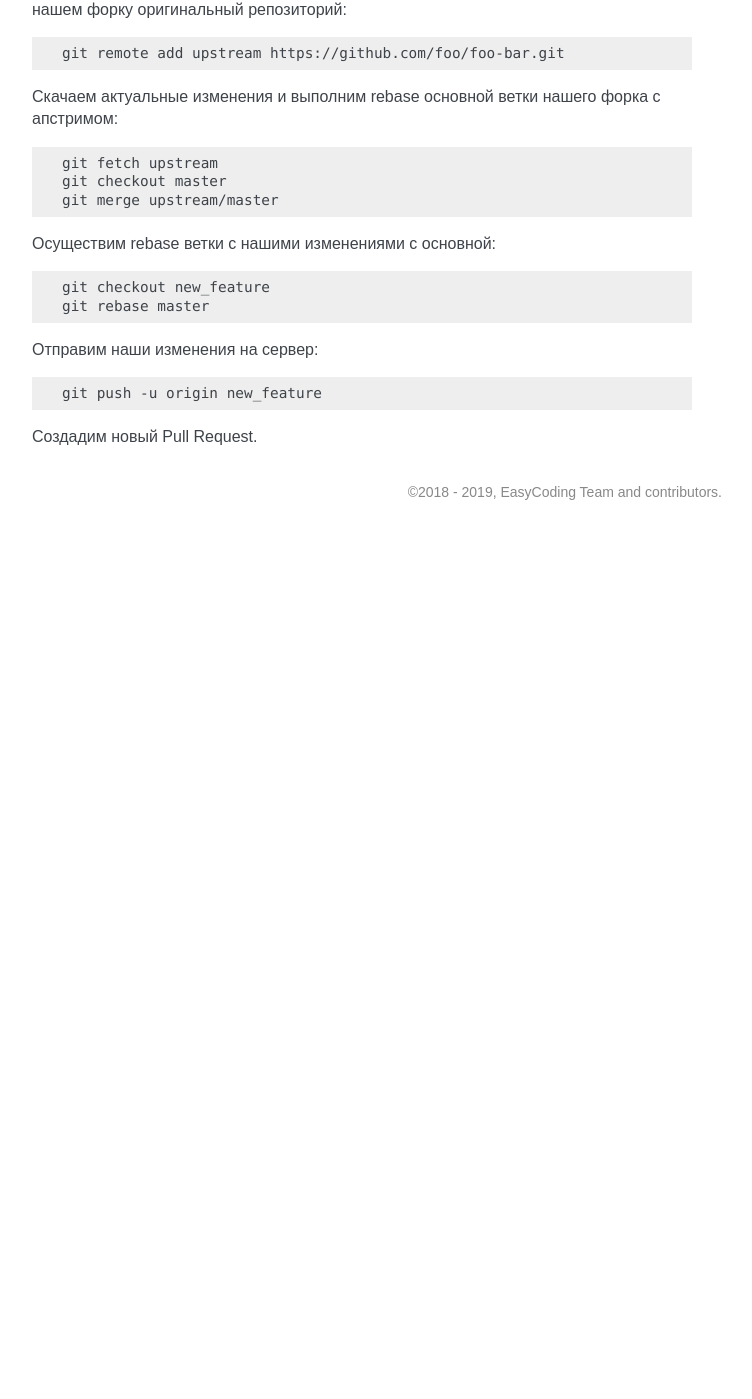
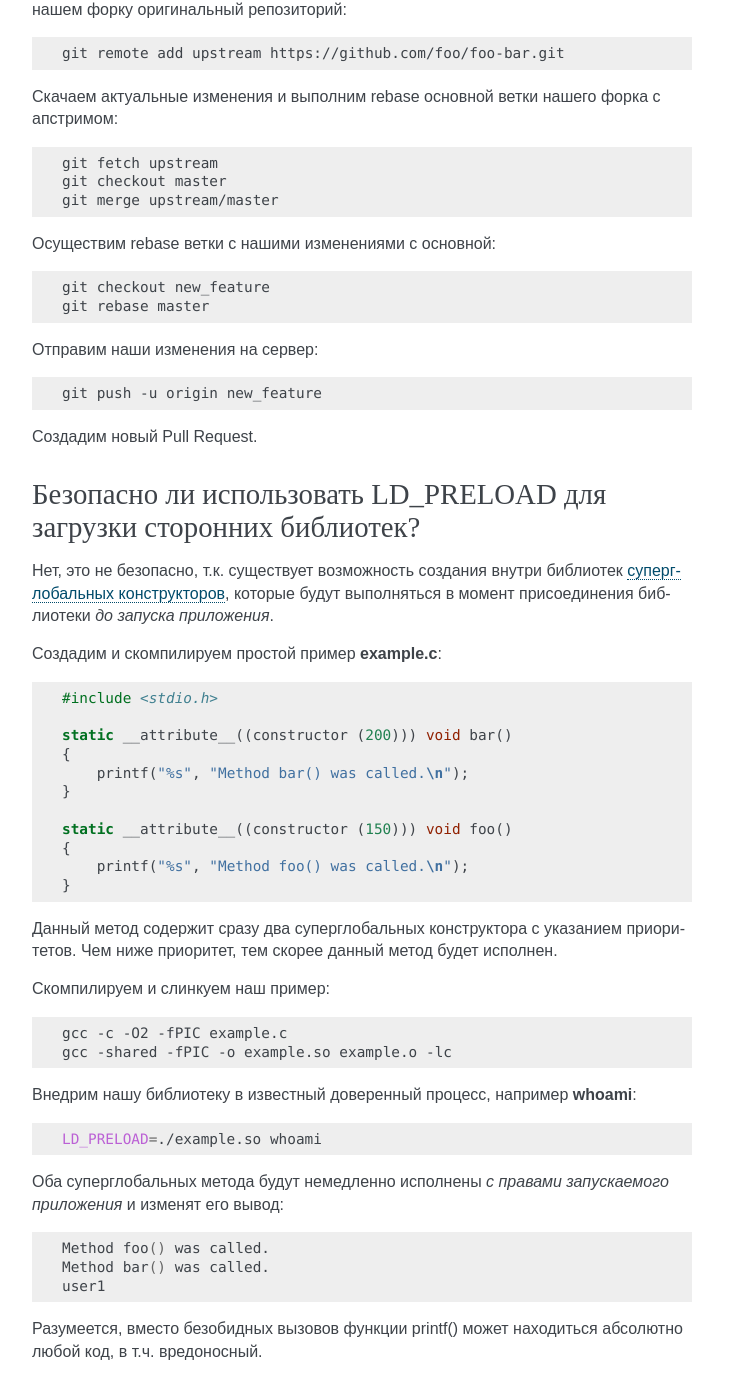
Before and after one commit to RussianFedora/FAQ, a Sphinx documentation site: the page built from source/development.rst, in a window 1280 px wide and 1400 px high, scrolled down 4853 px. Shown: the whole window, without its empty margins (388-1140 px from the left). Built offline with Sphinx 7.4.7, drawn with Linux system fonts in a browser that asks for light colours; before the commit the page ends 5383 px from its top, so only the background shows below that; some of the changed text lies outside the part shown.

Commit message:
Added question about LD_PRELOAD safety.

```diff
--- a/source/development.rst
+++ b/source/development.rst
@@ -294,3 +294,52 @@
     git push -u origin new_feature
 
 Создадим новый Pull Request.
+
+.. index:: library, shared library, so, ld preload, security
+.. _ldpreload-safety:
+
+Безопасно ли использовать LD_PRELOAD для загрузки сторонних библиотек?
+=========================================================================
+
+Нет, это не безопасно, т.к. существует возможность создания внутри библиотек `суперглобальных конструкторов <https://gcc.gnu.org/onlinedocs/gcc-8.2.0/gcc/Common-Function-Attributes.html>`__, которые будут выполняться в момент присоединения библиотеки *до запуска приложения*.
+
+Создадим и скомпилируем простой пример **example.c**:
+
+.. code-block:: c
+
+    #include <stdio.h>
+
+    static __attribute__((constructor (200))) void bar()
+    {
+        printf("%s", "Method bar() was called.\n");
+    }
+
+    static __attribute__((constructor (150))) void foo()
+    {
+        printf("%s", "Method foo() was called.\n");
+    }
+
+Данный метод содержит сразу два суперглобальных конструктора с указанием приоритетов. Чем ниже приоритет, тем скорее данный метод будет исполнен.
+
+Скомпилируем и слинкуем наш пример:
+
+.. code-block:: bash
+
+    gcc -c -O2 -fPIC example.c
+    gcc -shared -fPIC -o example.so example.o -lc
+
+Внедрим нашу библиотеку в известный доверенный процесс, например **whoami**:
+
+.. code-block:: bash
+
+    LD_PRELOAD=./example.so whoami
+
+Оба суперглобальных метода будут немедленно исполнены *с правами запускаемого приложения* и изменят его вывод:
+
+.. code-block:: bash
+
+    Method foo() was called.
+    Method bar() was called.
+    user1
+
+Разумеется, вместо безобидных вызовов функции printf() может находиться абсолютно любой код, в т.ч. вредоносный.
```
